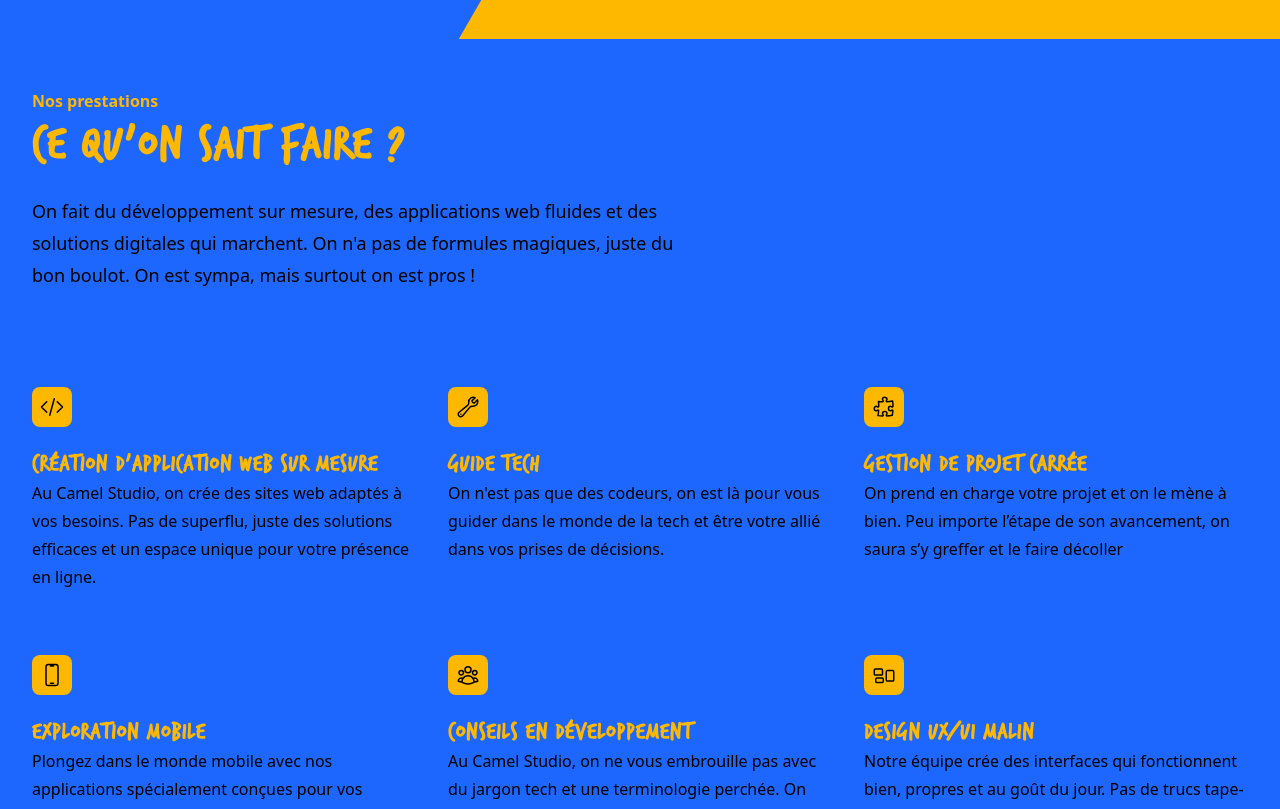
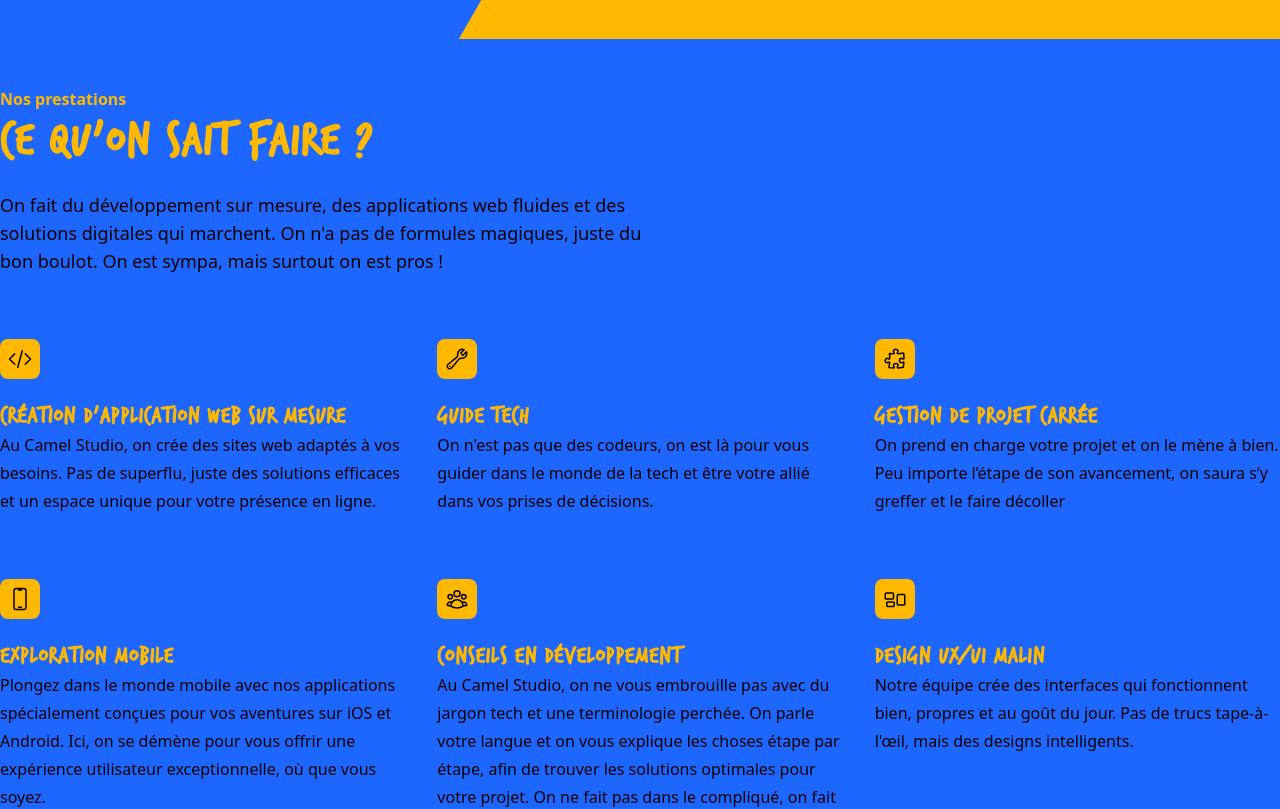
Before and after one commit to JeanneGrenet/landing-page-cs, a Next.js app: page / in a window 1280 px wide. Shown: the part 940-1749 px from the top of the page. Built offline with nearby package versions, Linux system fonts and the light colour scheme.

Commit message:
semantic html on services section and alt on hero

```diff
--- a/src/components/hero.tsx
+++ b/src/components/hero.tsx
@@ -14,7 +14,7 @@ export default function HeroSection() {
     <main className="bg-secondary relative isolate">
       <header className=" bg-secondary mx-auto flex max-w-auto items-center p-6 lg:px-8">
         <figure className="flex lg:flex-1">
-          <Image className="h-10 w-auto" src={logo} alt="" />
+          <Image className="h-10 w-auto" src={logo} alt="logo of the company" />
         </figure>
         <nav className="flex gap-x-12">
           {navigation.map((item) => (
@@ -45,7 +45,7 @@ export default function HeroSection() {
           </section>
           <Image
             src={teamPic1}
-            alt=""
+            alt="L'équipe de Camel Studio"
             className="mt-10 aspect-[6/5] w-full max-w-lg rounded-2xl object-cover sm:mt-16 lg:mt-0 lg:max-w-none xl:row-span-2 xl:row-end-2 xl:mt-36"
           />
         </section>
--- a/src/components/services.tsx
+++ b/src/components/services.tsx
@@ -13,83 +13,87 @@ const features = [
     description:
       "Au Camel Studio, on crée des sites web adaptés à vos besoins. Pas de superflu, juste des solutions efficaces et un espace unique pour votre présence en ligne.",
     icon: appCreationIcon,
+    alt: "Icone de création d'application",
   },
   {
     name: "Guide tech",
     description:
       "On n'est pas que des codeurs, on est là pour vous guider dans le monde de la tech et être votre allié dans vos prises de décisions.",
     icon: wrenchIcon,
+    alt: "Icone de guide tech",
   },
   {
     name: "Gestion de projet carrée ",
     description:
       "On prend en charge votre projet et on le mène à bien. Peu importe l’étape de son avancement, on saura s’y greffer et le faire décoller",
     icon: projectManagementIcon,
+    alt: "Icone de gestion de projets",
   },
   {
     name: "Exploration mobile ",
     description:
       "Plongez dans le monde mobile avec nos applications spécialement conçues pour vos aventures sur iOS et Android. Ici, on se démène pour vous offrir une expérience utilisateur exceptionnelle, où que vous soyez.",
     icon: mobileIcon,
+    alt: "Icone d'exploration mobile",
   },
   {
     name: "Conseils en développement ",
     description:
       "Au Camel Studio, on ne vous embrouille pas avec du jargon tech et une terminologie perchée. On parle votre langue et on vous explique les choses étape par étape, afin de trouver les solutions optimales pour votre projet. On ne fait pas dans le compliqué, on fait le job.",
     icon: adviseIcon,
+    alt: "Icone de conseil en développement",
   },
   {
     name: "Design UX/UI malin",
     description:
       "Notre équipe crée des interfaces qui fonctionnent bien, propres et au goût du jour. Pas de trucs tape-à-l'œil, mais des designs intelligents.",
     icon: designIcon,
+    alt: "Icone de design UX/UI",
   },
 ];
 
 export default function ServicesSection() {
   return (
-    <div className="bg-primary py-12 sm:py-12">
-      <div className="mx-auto max-w-7xl px-6 lg:px-8">
-        <div className="mx-auto max-w-2xl lg:mx-0">
-          <h2 className="text-base font-semibold leading-7 text-secondary">
-            Nos prestations
-          </h2>
-          <p
+    <main className="bg-primary py-12">
+      <article className="mx-auto max-w-7xl">
+        <section className="mx-auto max-w-2xl lg:mx-0">
+          <p className="font-semibold text-secondary">Nos prestations</p>
+          <h2
             className="mt-2 text-3xl font-bold tracking-wider font-TrashHand text-secondary sm:text-5xl"
             id="services"
           >
             Ce qu’on sait faire ?
-          </p>
-          <p className="mt-6 text-lg leading-8">
+          </h2>
+          <p className="mt-6 text-lg">
             On fait du développement sur mesure, des applications web fluides et
             des solutions digitales qui marchent. On n&apos;a pas de formules
             magiques, juste du bon boulot. On est sympa, mais surtout on est
             pros !
           </p>
-        </div>
-        <div className="mx-auto mt-16 max-w-2xl sm:mt-20 lg:mt-24 lg:max-w-none">
+        </section>
+        <section className="mx-auto max-w-2xl sm:mt-20 lg:mt-16 lg:max-w-none">
           <dl className="grid max-w-xl grid-cols-1 gap-x-8 gap-y-16 lg:max-w-none lg:grid-cols-3">
             {features.map((feature) => (
-              <div key={feature.name} className="flex flex-col">
+              <section key={feature.name} className="flex flex-col">
                 <dt className="text-2xl font-semibold leading-7 text-secondary tracking-wider font-TrashHand">
-                  <div className="mb-6 flex h-10 w-10 items-center justify-center rounded-lg bg-secondary">
+                  <dd className="mb-6 flex h-10 w-10 items-center justify-center rounded-lg bg-secondary">
                     <Icon
                       src={feature.icon}
                       className="h-6 w-6"
                       aria-hidden="true"
-                      alt=""
+                      alt={feature.alt}
                     />
-                  </div>
+                  </dd>
                   {feature.name}
                 </dt>
                 <dd className="fmt-1 flex flex-auto flex-col text-base leading-7">
                   {feature.description}
                 </dd>
-              </div>
+              </section>
             ))}
           </dl>
-        </div>
-      </div>
-    </div>
+        </section>
+      </article>
+    </main>
   );
 }
```
